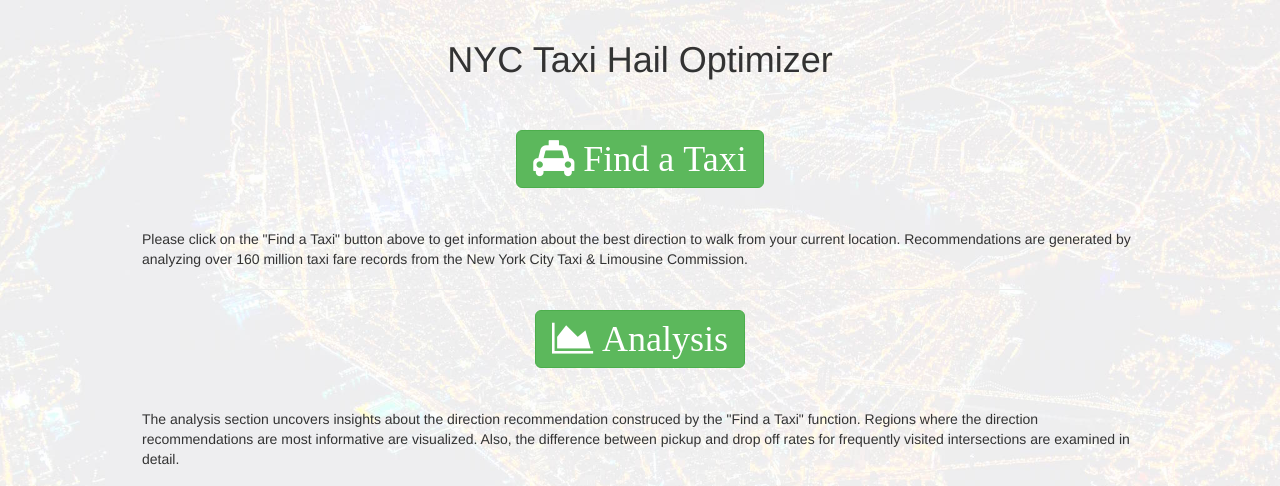
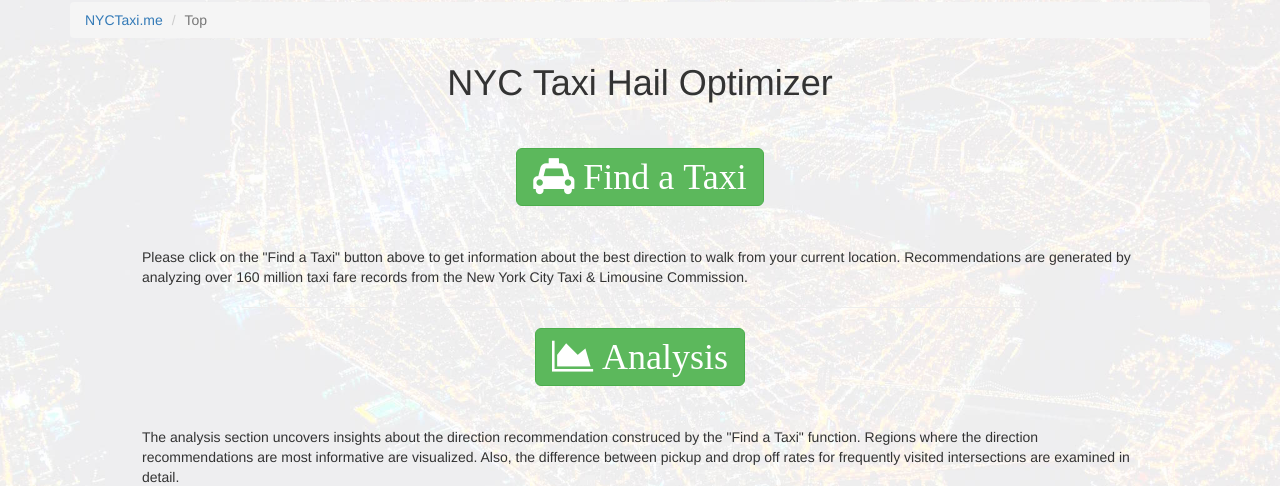
Before and after one commit to willgroves/NYCTaxi.me, a Flask app: page /static/splash/index.html in a window 1280 px wide. Shown: the top 486 px of the page. Run offline with Flask 2, Linux system fonts and the light colour scheme; parts of the project's set-up code (start-up, migrations or seed data) failed here and were passed over; some libraries are stand-ins or nearby versions.

Commit message:
breadcrumb

```diff
--- a/flasksite/static/splash/index.html
+++ b/flasksite/static/splash/index.html
@@ -3,7 +3,7 @@
   <head>
     <meta charset="utf-8" />
     <title>NYCTaxi.me</title>
-    <link rel="stylesheet" href="css/styles.css" />
+    <link rel="stylesheet" href="/static/splash/css/styles.css" />
     <meta name="viewport" content="width=device-width, initial-scale=1" />
     <link href='http://fonts.googleapis.com/css?family=Oswald:400,700|Open+Sans:400italic,600italic,700italic,400,600,700' rel='stylesheet' type='text/css' />
     <!-- Adding Bootstrap and Font-Awesome -->
@@ -16,6 +16,18 @@
   </head>
 
   <body style="display: none;">
+    <div class="breadcrumb-inner" style="padding: 0px 5px; margin-bottom: 0px; ">
+      <div class="container" style="margin-top: 2px;">
+	<div class="row">
+	  <div class="col-md-12">
+	    <ul class="breadcrumb" style="margin-bottom: 0px;">
+	      <li><a href="/static/splash/nosplash.html"><span>NYCTaxi.me</span></a></li>
+	      <li class="active"><span>Top</span></li>
+	    </ul>
+	  </div>
+	</div>
+      </div>
+    </div>
     <div class="splash fade-in">
       <h1 class="splash-title fade-in" style=" font-size:
 					      29pt;">nyctaxi.me</h1>
@@ -24,7 +36,7 @@
     </div>
     <div class="wrapper">
       <header class="cf">
-	<h1><center>NYC Taxi Hail Optimizer</center></h1>
+	<h1 style="margin: 5px;"><center>NYC Taxi Hail Optimizer</center></h1>
 	<nav>
 	  <!--  <ul>
 	       <li><a href="#" class="active">Welcome</a></li>
@@ -55,12 +67,12 @@
       </section>
 
       <footer>
-	<p>&copy; 2015 - nyctaxi.me</p>
+	<center><p>&copy; 2015 - nyctaxi.me</p><center>
       </footer>
     </div> <!-- END .wrapper -->
 
     <script type="text/javascript" src="/static/jquery.min.js"></script>
-    <script type="text/javascript" src="js/main.js"></script>
+    <script type="text/javascript" src="/static/splash/js/main.js"></script>
     <!-- Latest compiled and minified JavaScript -->
     <script type="text/javascript" src="/static/bootstrap/js/bootstrap.min.js"></script>
     <script type="text/javascript">
--- a/flasksite/templates/intersection.html
+++ b/flasksite/templates/intersection.html
@@ -226,7 +226,7 @@
 	<div class="row">
 	  <div class="col-md-12">
 	    <ul class="breadcrumb" style="margin-bottom: 0px; width: 50%;">
-	      <li><a href="index.html"><span>NYCTaxi.me</span></a></li>
+	      <li><a href="/static/splash/nosplash.html"><span>NYCTaxi.me</span></a></li>
 	      <li><a href="/static/analysis.html"><span>Analysis</span></a></li>
 	      <li class="active"><span>Intersection-level Analysis</span></li>
 
--- a/flasksite/templates/segment.html
+++ b/flasksite/templates/segment.html
@@ -235,10 +235,9 @@
 	<div class="row">
 	  <div class="col-md-12">
 	    <ul class="breadcrumb" style="margin-bottom: 0px;">
-	      <li><a href="index.html"><span>NYCTaxi.me</span></a></li>
+	      <li><a href="/static/splash/nosplash.html"><span>NYCTaxi.me</span></a></li>
 	      <li><a href="/static/analysis.html"><span>Analysis</span></a></li>
 	      <li class="active"><span>Segment-level Analysis</span></li>
-
 	    </ul>
 	  </div>
 	</div>
```
Also changed, not shown: flasksite/static/analysis.html (+13 -5 lines).
